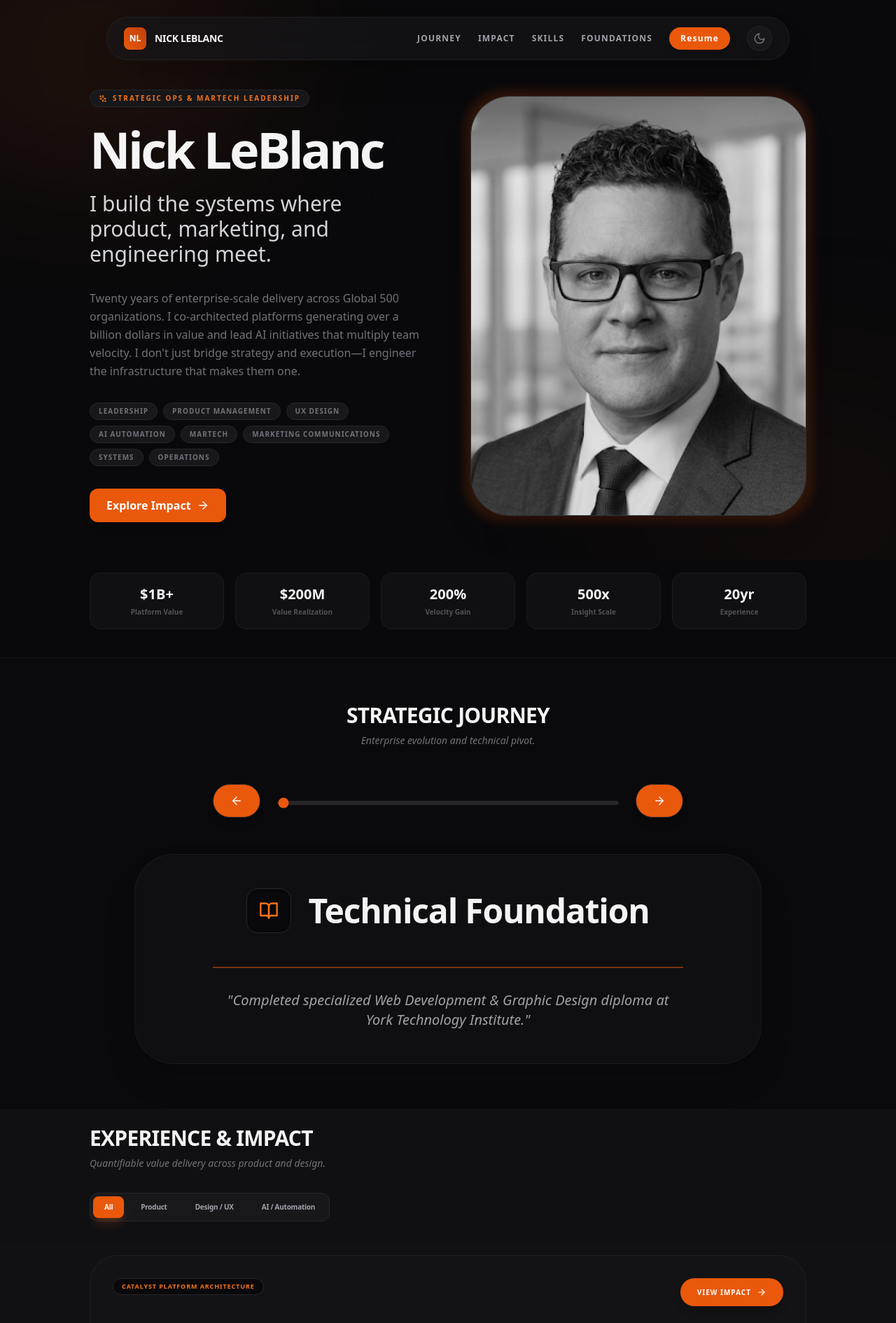
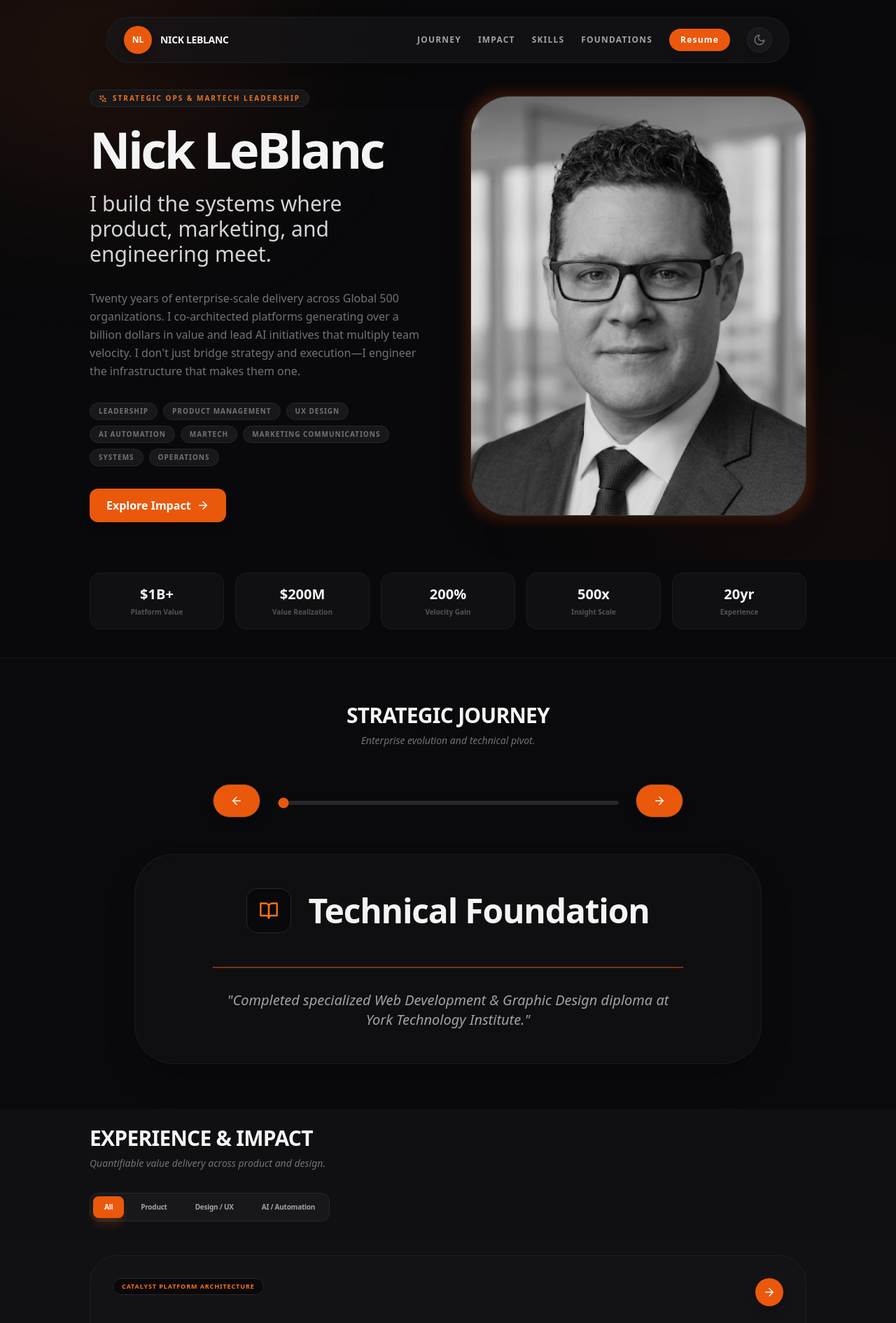
Before and after one commit to leblancns07/portfolio, a React (Vite) app: page / in a window 1280 px wide. Shown: the top 1890 px of the page at 70% size. Built offline with nearby package versions, Linux system fonts and the light colour scheme.

Commit message:
build: Generate production build artifacts for deployment.

```diff
--- a/src/App.jsx
+++ b/src/App.jsx
@@ -391,7 +391,13 @@ const App = () => {
         <div className="max-w-5xl mx-auto px-6 text-left">
           <div className={`${t.navBg} backdrop-blur-xl border ${t.cardBorder} rounded-full px-6 py-3 flex justify-between items-center shadow-2xl`}>
             <div className="flex items-center gap-3">
-              <div className={`w-8 h-8 bg-gradient-to-tr ${t.logoGradient} rounded-lg flex items-center justify-center text-white font-black text-xs`}>NL</div>
+              <button
+                onClick={() => window.scrollTo({ top: 0, behavior: 'smooth' })}
+                className={`w-10 h-10 ${t.accentBg} rounded-full flex items-center justify-center text-white font-black text-xs shadow-lg ${t.accentHover} transition-all active:scale-90`}
+                aria-label="Go to top of page"
+              >
+                NL
+              </button>
               <span className={`font-bold ${t.heading} tracking-tight text-sm uppercase`}>{heroData.h1}</span>
             </div>
             <div className="hidden md:flex items-center space-x-6 text-xs font-bold uppercase tracking-widest">
@@ -579,10 +585,10 @@ const App = () => {
                   <div className={`${t.itemBg} ${t.accentText} rounded-full px-3 py-1 text-[9px] font-black uppercase tracking-widest border ${t.itemBorder} w-fit text-center`}>{study.subtitle}</div>
                   <button
                     onClick={() => setSelectedCaseStudy(study)}
-                    className={`h-10 px-6 ${t.accentBg} text-white rounded-full font-bold flex items-center gap-2 ${t.accentHover} transition-all shadow-lg active:scale-95 shrink-0 text-[10px] uppercase tracking-widest`}
+                    className={`w-10 h-10 flex items-center justify-center ${t.accentBg} text-white rounded-full transition-all shadow-lg active:scale-95 shrink-0 ${t.accentHover}`}
                     aria-label={`View ${study.title} case study`}
                   >
-                    View Impact <ArrowRight size={14} />
+                    <ArrowRight size={18} />
                   </button>
                 </div>
                 <div className="flex flex-col md:flex-row justify-between items-start mb-8 gap-8">
@@ -634,7 +640,7 @@ const App = () => {
                 <p className={`${t.muted} text-sm leading-relaxed mb-6`}>{skillGroups[0].description}</p>
                 <div className="flex flex-wrap gap-2">
                   {skillGroups[0].items.map((item, iIdx) => (
-                    <button key={iIdx} onClick={() => setSelectedSkill(item)} className={`px-3 py-1.5 rounded-full text-[9px] font-bold uppercase tracking-tight ${t.itemBg} border ${t.itemBorder} ${t.heading} hover:${t.accentText} hover:${t.accentBorder.replace('/50', '')} transition-all shadow-md active:scale-95`}>{item.name}</button>
+                    <button key={iIdx} onClick={() => setSelectedSkill(item)} className={`px-3 py-1.5 rounded-full text-[9px] font-bold uppercase tracking-tight ${t.itemBg} border ${t.itemBorder} ${t.heading} hover:${t.accentText} ${t.accentBorderHover} transition-all shadow-md active:scale-95`}>{item.name}</button>
                   ))}
                 </div>
             </div>
@@ -730,10 +736,7 @@ const App = () => {
                 <a href="https://linkedin.com/in/leblancns07" target="_blank" rel="noreferrer" className={`h-12 w-12 border ${t.itemBorder} rounded-xl flex items-center justify-center ${t.innerBg} transition-all ${t.heading} ${t.accentTextHover} ${t.accentBorderHover}`}><Linkedin size={18} /></a>
               </div>
             </div>
-            <div className="md:text-right">
-              <div className={`${t.muted} text-[9px] uppercase tracking-widest mb-1`}>Location</div>
-              <div className={`${t.heading} font-bold uppercase tracking-widest text-base flex items-center gap-2 md:justify-end`}>Olathe, Kansas <Globe size={16} className={t.accentText} /></div>
-            </div>
+
           </div>
           <div className={`pt-8 border-t ${t.cardBorder} text-[9px] font-bold uppercase tracking-widest ${t.mutedExtra} text-center md:text-left`}>© 2026 Nick LeBlanc — Senior Enterprise Leader</div>
         </div>
@@ -747,7 +750,7 @@ const App = () => {
                 <div><h2 className={`text-2xl font-bold ${t.heading} tracking-tight`}>Full Resume</h2><p className={`${t.accentText} font-bold text-[9px] uppercase tracking-widest mt-1 text-left`}>Nick LeBlanc • Systems Architecture & Strategy</p></div>
                 <button
                   onClick={() => setIsResumeOpen(false)}
-                  className={`p-3 ${t.innerBg} hover:bg-zinc-800 rounded-xl transition-all ${t.heading} active:scale-95`}
+                  className={`p-3 ${t.innerBg} border ${t.cardBorder} hover:${t.accentText} ${t.accentBorderHover} rounded-xl transition-all active:scale-95`}
                   aria-label="Close resume"
                 >
                   <X size={18} />
@@ -855,7 +858,7 @@ const App = () => {
           <div className={`${t.modalCardBg} w-full max-w-xl rounded-[2.5rem] overflow-hidden border ${t.modalBorder} shadow-2xl relative text-left`}>
             <button
               onClick={() => setSelectedSkill(null)}
-              className={`absolute top-6 right-6 p-2 ${t.innerBg} hover:bg-zinc-800 rounded-xl transition-all ${t.heading} active:scale-95`}
+              className={`absolute top-6 right-6 p-2 ${t.innerBg} border ${t.cardBorder} hover:${t.accentText} ${t.accentBorderHover} rounded-xl transition-all active:scale-95`}
               aria-label="Close artifact details"
             >
               <X size={18} />
@@ -885,7 +888,7 @@ const App = () => {
                 </div>
                 <button
                   onClick={() => setSelectedCaseStudy(null)}
-                  className={`p-3 ${t.innerBg} hover:bg-zinc-800 rounded-xl transition-all ${t.heading} active:scale-95`}
+                  className={`p-3 ${t.innerBg} border ${t.cardBorder} hover:${t.accentText} ${t.accentBorderHover} rounded-xl transition-all active:scale-95`}
                   aria-label="Close case study"
                 >
                   <X size={20} />
```
